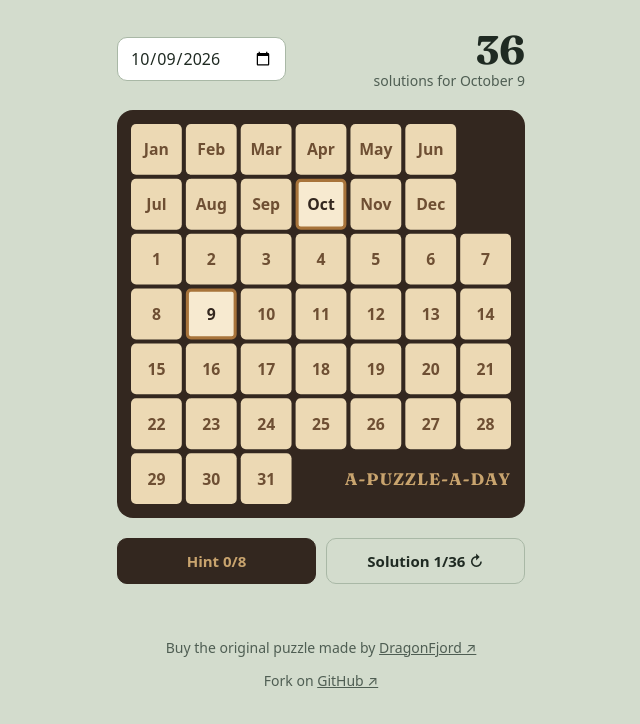
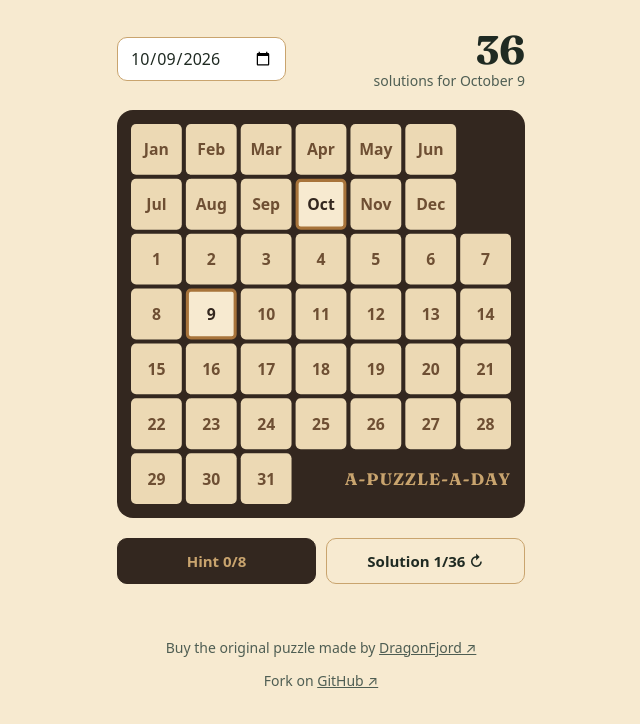
Before and after one commit to tommyno/a-puzzle-a-day-solver, a plain HTML site: page index.html in a window 1280 px wide. Shown: the whole page, without its empty margins (319-959 px from the left). Drawn offline with Linux system fonts and the light colour scheme.

Commit message:
Update colors

```diff
--- a/styles/style.css
+++ b/styles/style.css
@@ -1,9 +1,8 @@
 :root {
   /* soft sage, like the green on the puzzle box */
-  --bg: #d3dccd;
+  --bg: #f7ead0;
   --text: #1f2a22;
   --muted: #4f5e53;
-  --line: #a9b8a6;
   /* dark stained frame */
   --frame: #33271f;
   /* board surface */
@@ -49,7 +48,7 @@ input[type='date'] {
   font: inherit;
   font-size: 16px;
   padding: 9px 12px;
-  border: 1.5px solid var(--line);
+  border: 1.5px solid var(--gold);
   border-radius: 10px;
   background: #fff;
   color: var(--text);
@@ -164,7 +163,7 @@ button {
   font-weight: 600;
   padding: 12px 16px;
   border-radius: 10px;
-  border: 1.5px solid var(--line);
+  border: 1.5px solid var(--gold);
   background: transparent;
   color: var(--text);
   cursor: pointer;
```
